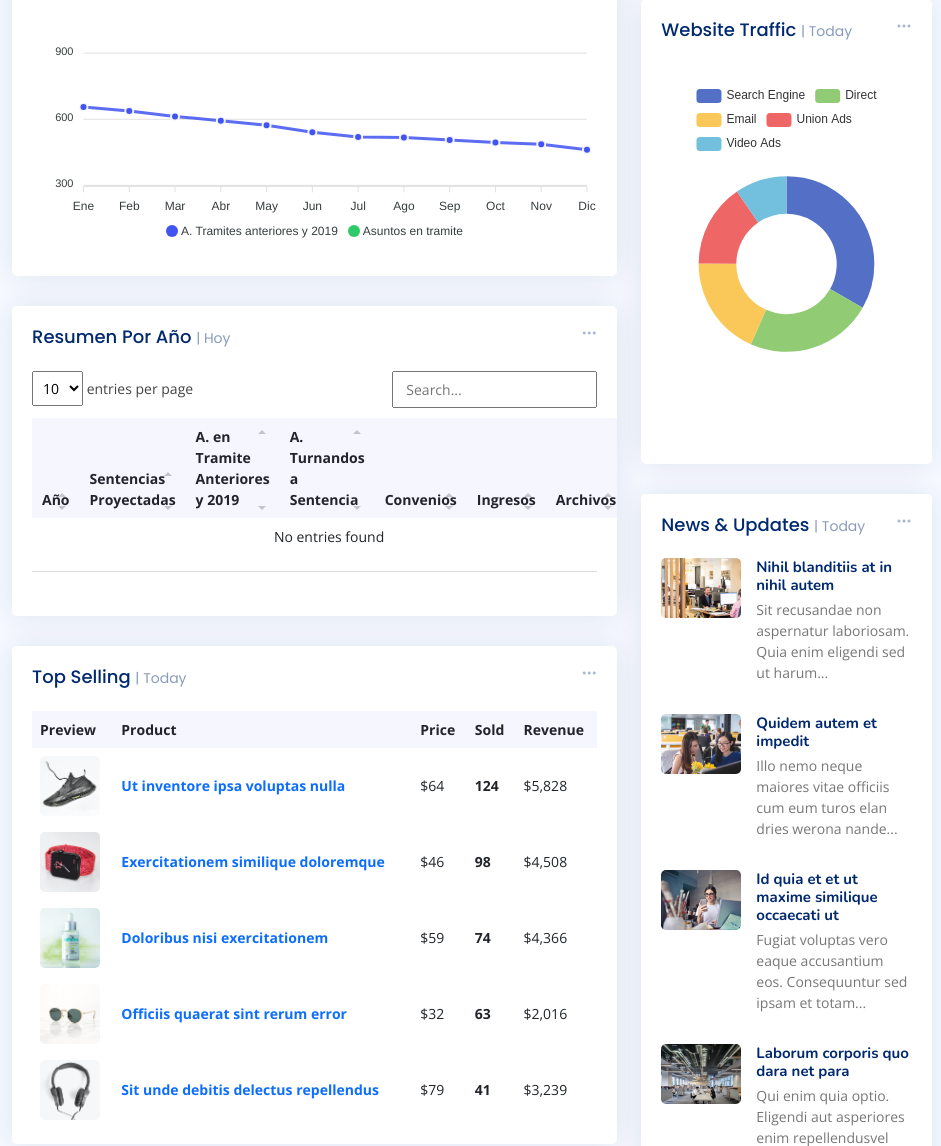
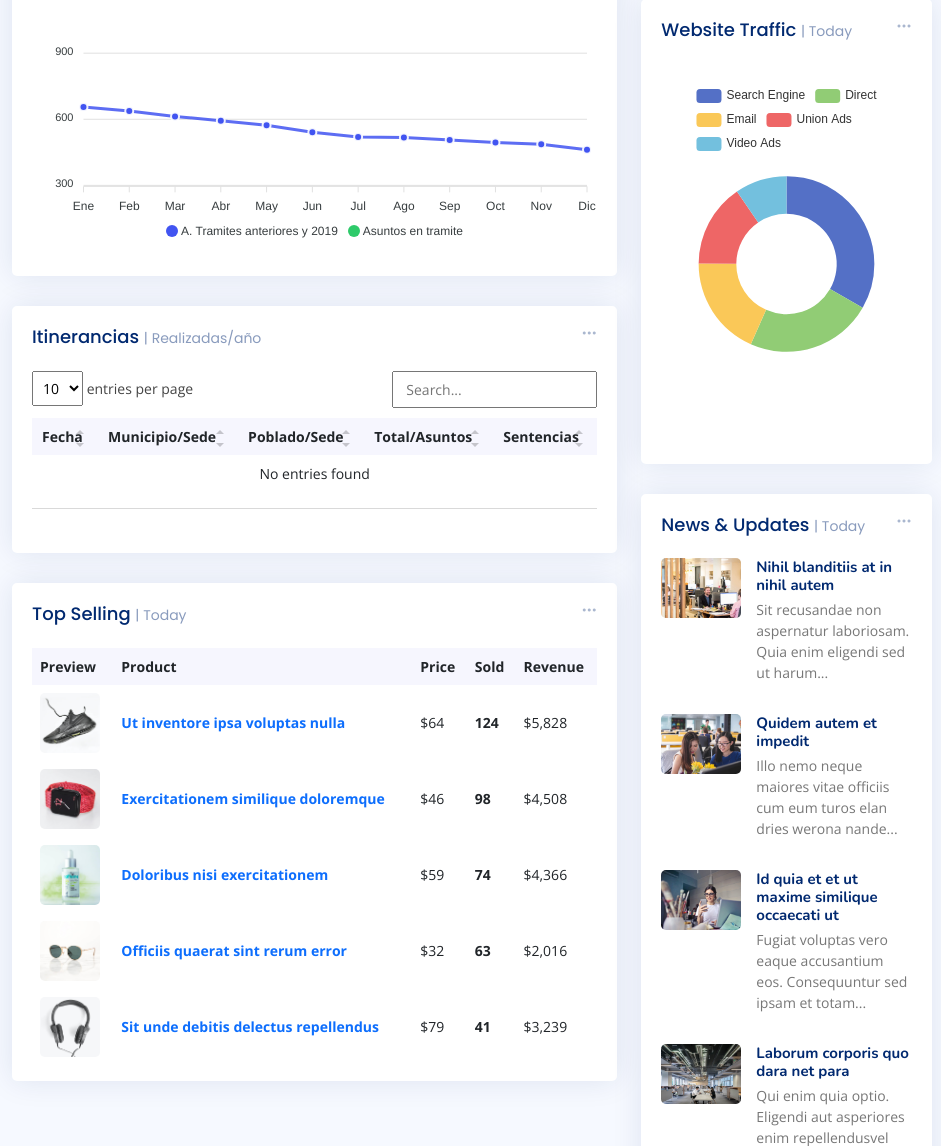
Before and after one commit to EdgarOSF/copy_Resumen_De_Productividad, a Django app: page /resumen/1/ in a window 1280 px wide. Shown: the part 1195-2341 px from the top of the page, without its empty margins (318-1259 px from the left). Run offline with Django 4.2, Linux system fonts and the light colour scheme; data comes from the database, SQL or seed files in the repository; data that the repository does not hold is empty; some libraries are stand-ins or nearby versions.

Commit message:
migracion, se garego tabla de itinerancias

```diff
--- a/dashboard/templates/dashboard/resumen_detail.html
+++ b/dashboard/templates/dashboard/resumen_detail.html
@@ -384,32 +384,26 @@
                             </div>
 
                             <div class="card-body">
-                                <h5 class="card-title">Resumen Por Año <span>| Hoy</span></h5>
+                                <h5 class="card-title">Itinerancias <span>| Realizadas/año</span></h5>
 
-                                <table class="table table-borderless text-center datatable">
+                                <table class="table table-borderless text-start datatable">
                                     <thead>
                                         <tr>
-                                            <th scope="col">Año</th>
-                                            <th scope="col">Sentencias Proyectadas</th>
-                                            <th scope="col">A. en Tramite Anteriores y 2019</th>
-                                            <th scope="col">A. Turnandos a Sentencia</th>
-                                            <th scope="col">Convenios</th>
-                                            <th scope="col">Ingresos</th>
-                                            <th scope="col">Archivos</th>
-                                            <!-- <th scope="col">A. en Tramite</th> -->
+                                            <th scope="col">Fecha</th>
+                                            <th scope="col">Municipio/Sede</th>
+                                            <th scope="col">Poblado/Sede</th>
+                                            <th scope="col">Total/Asuntos</th>
+                                            <th scope="col">Sentencias</th>
                                         </tr>
                                     </thead>
                                     <tbody>
-                                        {% for resumen in resumen_porcentaje %}
+                                        {% for itinerancia in itinerancias %}
                                         <tr>
-                                            <th scope="row"><a href="#">{{resumen.anio}}</a></th>
-                                            <td>{{resumen.sentencias|intcomma}}</td>
-                                            <td><span class="badge bg-success">{{resumen.porcentaje}}</span></td>
-                                            <td class="text-success">{{resumen.asuntos_turnados_sentencia|intcomma}}
-                                            </td>
-                                            <td>{{resumen.convenios|intcomma}}</td>
-                                            <td>{{resumen.ingresos|intcomma}}</td>
-                                            <td class="text-success">{{resumen.archivados|intcomma}}</td>
+                                            <td>{{itinerancia.fecha}}</td>
+                                            <td>{{itinerancia.municipio_sede}}</td>
+                                            <td>{{itinerancia.poblado_sede}}</td>
+                                            <td>{{itinerancia.total_asuntos}}</td>
+                                            <td>{{itinerancia.sentencias}}</td>
                                         </tr>
                                         {% endfor %}
                                     </tbody>
@@ -810,13 +804,8 @@
         asuntos_tramite['{{asunto.mes}}'] = '{{asunto.cantidad}}'
         '{% endfor %}'
 
-        '{% for asunto in asuntos_turnados %}'
-        asuntos_turnados['{{asunto.mes}}'] = '{{asunto.cantidad}}'
-        '{% endfor %}'
-
         console.log(Object.values(asuntos_anteriores));
         console.log(Object.values(asuntos_tramite));
-        console.log(Object.keys(asuntos_anteriores));
 
         document.addEventListener("DOMContentLoaded", () => {
             new ApexCharts(document.querySelector("#reportsChart"), {
--- a/itinerancia/models.py
+++ b/itinerancia/models.py
@@ -1,4 +1,6 @@
 from django.db import models
+
+from periodo.models import Periodo
 
 class Itinerancia(models.Model):
     fecha = models.DateField('Fecha de Itinerancia')
@@ -6,6 +8,7 @@ class Itinerancia(models.Model):
     poblado_sede = models.CharField('Municipio Sede', max_length=200)
     total_asuntos = models.DecimalField(max_digits=2, decimal_places=0)
     sentencias = models.DecimalField(max_digits=2, decimal_places=0)
+    fk_periodo = models.ForeignKey(Periodo, on_delete=models.CASCADE, related_name='itinerancia_periodo')
 
     def __str__(self):
         return f'({self.fecha}) - {self.municipio_sede}'
--- a/resumen/models.py
+++ b/resumen/models.py
@@ -105,8 +105,7 @@ class Resumen_Año_Manager(models.Manager):
 """ Modelo Resumen_Año """
 class Resumen_Año (Resumen):
     anio = models.DecimalField(max_digits=4, decimal_places=0)
-    fk_periodo = models.ForeignKey(
-        Periodo, on_delete=models.CASCADE, related_name='resumen_anio_periodo')
+    fk_periodo = models.ForeignKey(Periodo, on_delete=models.CASCADE, related_name='resumen_anio_periodo')
     objects = models.Manager()
     asuntos = Resumen_Año_Manager()
 
--- a/resumen/views.py
+++ b/resumen/views.py
@@ -3,10 +3,12 @@ from django.views.generic import ListView
 from django.views.generic.detail import DetailView
 from django.conf import settings
 from django.core.cache.backends.base import DEFAULT_TIMEOUT
-from django.utils.decorators import method_decorator # NEW
-from django.views.decorators.cache import cache_page # NEW
+from django.utils.decorators import method_decorator  # NEW
+from django.views.decorators.cache import cache_page  # NEW
 
-from .models import Resumen_Año, Asuntos_En_Tramite_Anteriores, Asuntos_En_Tramite, Asuntos_Turnados_A_Sentencia
+from .models import Resumen_Año, Asuntos_En_Tramite_Anteriores, Asuntos_En_Tramite
+
+from itinerancia.models import Itinerancia
 
 import json
 
@@ -27,7 +29,7 @@ class ResumenListView(ListView):
         return context
 
 
-@method_decorator(cache_page(CACHE_TTL), name='dispatch') # NEW
+@method_decorator(cache_page(CACHE_TTL), name='dispatch')  # NEW
 class ResumenTUADetailView(DetailView):
 
     model = Resumen_Año
@@ -36,13 +38,14 @@ class ResumenTUADetailView(DetailView):
 
     def get_context_data(self, **kwargs):
         context = super().get_context_data(**kwargs)
-        val1 = self.get_object().porcentaje_asuntos_anteriores()
-        # print('porcentaje: ', val1)
-        asuntos_anteriores = Asuntos_En_Tramite_Anteriores.objects.filter(fk_resumen = self.get_object())
-        asuntos_tramite = Asuntos_En_Tramite.objects.filter(fk_resumen = self.get_object())
+        asuntos_anteriores = Asuntos_En_Tramite_Anteriores.objects.filter(fk_resumen=self.get_object())
+        asuntos_tramite = Asuntos_En_Tramite.objects.filter(fk_resumen=self.get_object())
+        itinerancias = Itinerancia.objects.filter(fk_periodo=self.get_object().fk_periodo)
         context.update(
             {
                 'asuntos_anteriores': asuntos_anteriores,
                 'asuntos_tramite': asuntos_tramite,
-            })
+                'itinerancias': itinerancias,
+            }
+        )
         return context
--- a/resumendeproductividad_site/settings.py
+++ b/resumendeproductividad_site/settings.py
@@ -169,4 +169,4 @@ EMAIL_USE_TLS = True
 DEFAULT_AUTO_FIELD = 'django.db.models.BigAutoField'
 
 # Cache time to live is 5 minutes
-CACHE_TTL = 60 * 5
+CACHE_TTL = 60 * 1
```
Also changed, not shown: itinerancia/migrations/0002_itinerancia_fk_periodo.py (added).
